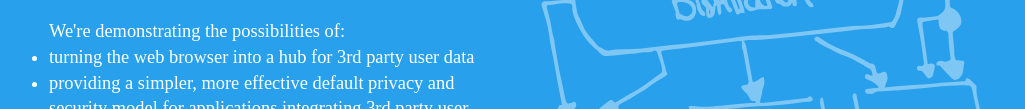
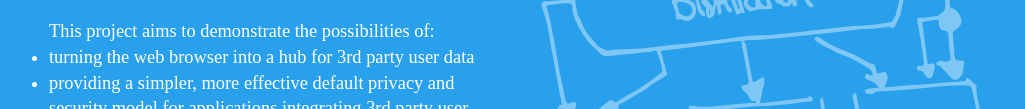
Before and after one commit to EssenceAPI/EssenceAPI.github.io, a plain HTML site: page index.html in a window 1280 px wide. Shown: the part 373-482 px from the top of the page, without its empty margins (143-1168 px from the left). Drawn offline with Linux system fonts and the light colour scheme.

Commit message:
Tweaking wording.

```diff
--- a/index.html
+++ b/index.html
@@ -89,7 +89,7 @@
   <section class="mission">
     <h2>3rd-party data, simple and safe</h2>
 
-    <p>We're demonstrating the possibilities of:</p>
+    <p>This project aims to demonstrate the possibilities of:</p>
     <ul>
       <li>turning the web browser into a hub for 3rd party user data</li>
       <li>
```
Also changed, not shown: 1 other file.
